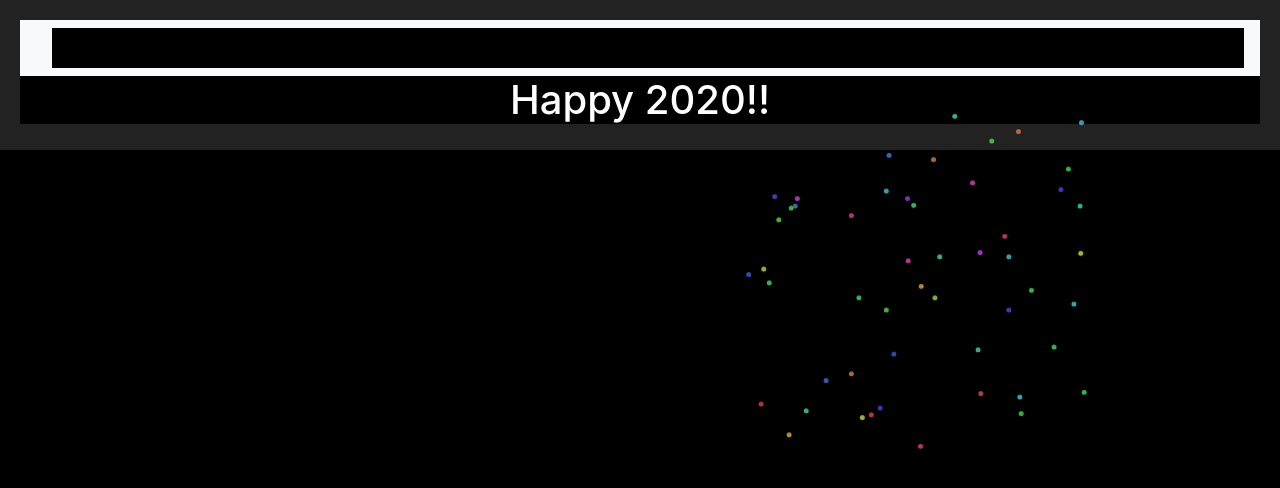
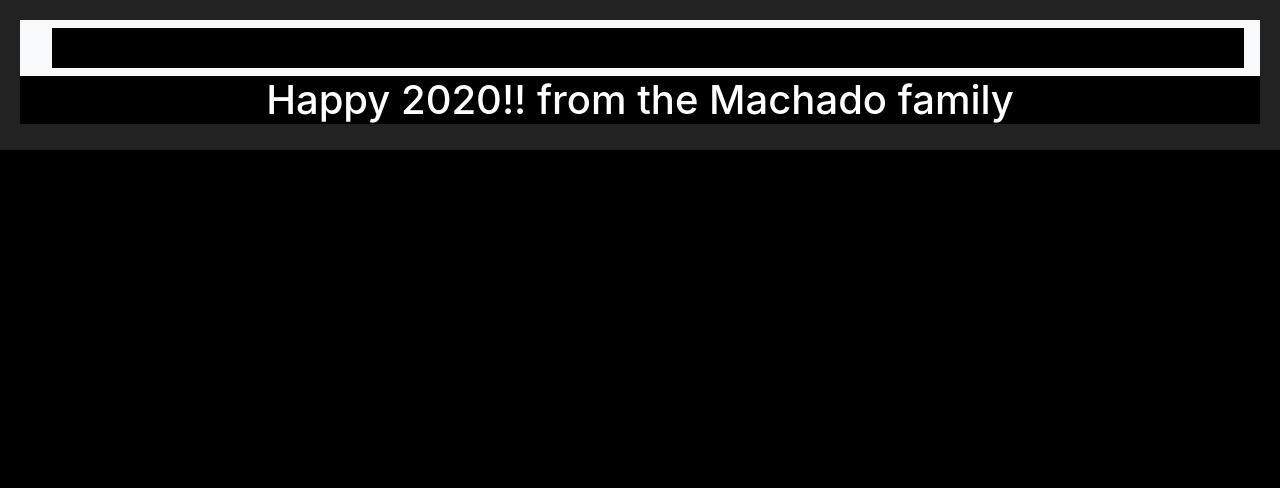
Before and after one commit to richardmachado/youtube, a React (Create React App) app: page / in a window 1280 px wide. Shown: the top 488 px of the page. Built offline with nearby package versions, Linux system fonts and the light colour scheme.

Commit message:
added Machado

```diff
--- a/src/Home.js
+++ b/src/Home.js
@@ -10,7 +10,7 @@ export default function Home () {
          <div class="pyro">
   <div class="before"></div>
   <div class="after"></div>
-  <h1>Happy 2020!!</h1>
+  <h1>Happy 2020!! from the Machado family</h1>
 </div>
 
           </div>
```
